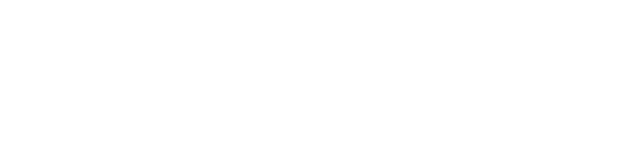
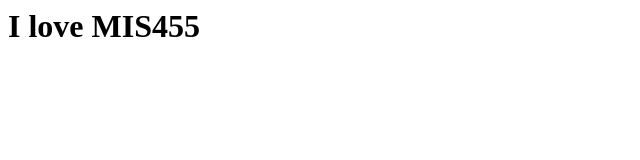
Before and after one commit to lehanularnob/Assignment_01, a plain HTML site: page index.html in a window 1280 px wide. Shown: the whole page, without its empty margins (0-640 px from the left). Drawn offline with Linux system fonts and the light colour scheme.

Commit message:
Adding h1 Tag

```diff
--- a/index.html
+++ b/index.html
@@ -5,6 +5,7 @@
     <title>Document</title>
 </head>
 <body>
+    <h1>I love MIS455</h1>
 
 </body>
 </html>
```
